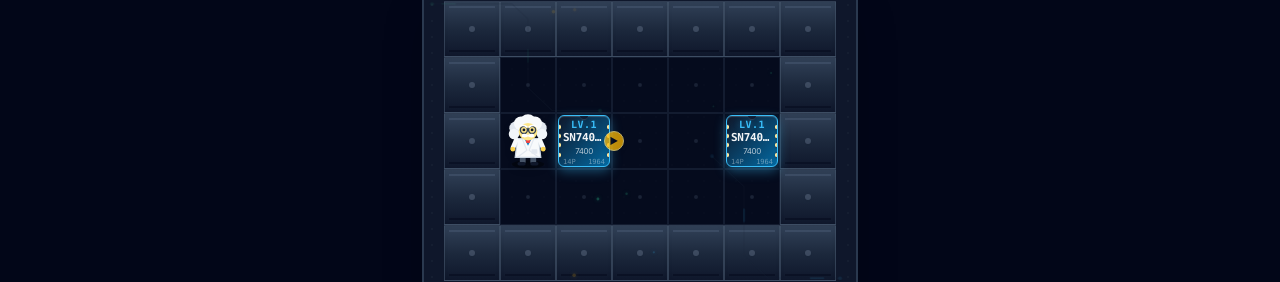
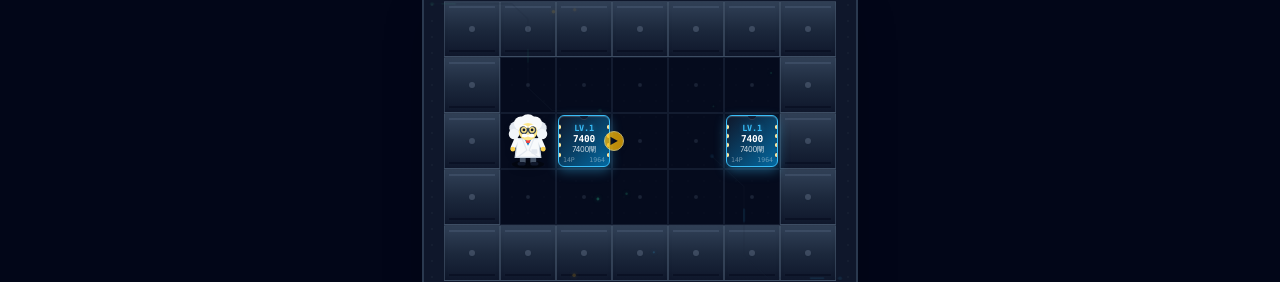
Before and after one commit to rocgyver/ChipLAB, a React (Vite) app: page / in a window 1280 px wide. Shown: the part 349-631 px from the top of the page. Built offline with nearby package versions, Linux system fonts and the light colour scheme; a web font is replaced by a local one.

Commit message:
feat: shorten chip codes and optimize font sizing for complete fit

```diff
--- a/src/components/ChipCard.tsx
+++ b/src/components/ChipCard.tsx
@@ -70,33 +70,33 @@ export const ChipCard: React.FC<ChipCardProps> = ({
         </div>
 
         {/* Chip Body Core */}
-        <div className="flex-1 flex flex-col items-center justify-center text-center px-1 z-10 w-full">
+        <div className="flex-1 flex flex-col items-center justify-center text-center px-0.5 z-10 w-full min-h-0 overflow-hidden">
           {/* Level Badge */}
           <div
-            className="text-[9px] sm:text-[10px] font-bold tracking-wider px-1 py-0.2 rounded font-mono uppercase leading-none mb-0.5"
+            className="text-[7.5px] sm:text-[8.5px] font-bold tracking-tight px-1 py-0.2 rounded font-mono uppercase leading-none mb-0.5"
             style={{
               color: def.borderColor,
-              textShadow: `0 0 6px ${def.glowColor}`,
+              textShadow: `0 0 5px ${def.glowColor}`,
             }}
           >
             {isSupercomputer ? '★ SUPER ★' : `LV.${level}`}
           </div>
 
           {/* Chip Code Silkscreen */}
-          <div className="text-[10px] sm:text-[11px] font-black tracking-tight text-white/95 font-mono leading-none truncate max-w-full">
+          <div className="text-[8.5px] sm:text-[9.5px] font-black tracking-tight text-white font-mono leading-none truncate max-w-full">
             {def.code}
           </div>
 
-          {/* Micro Subtitle / Name */}
+          {/* Micro Subtitle / Short Name */}
           {showDetails && size !== 'compact' && (
-            <div className="text-[8px] text-white/70 tracking-tighter truncate max-w-[90%] mt-0.5">
-              {def.name.split(' ')[0]}
+            <div className="text-[6.5px] sm:text-[7.5px] text-white/80 font-sans tracking-tighter truncate max-w-full mt-0.5 leading-none">
+              {def.shortName || def.name.split(' ')[0]}
             </div>
           )}
         </div>
 
         {/* Bottom Silkscreen bar */}
-        <div className="w-full px-1 pb-0.5 flex items-center justify-between text-[7px] text-white/40 font-mono">
+        <div className="w-full px-1 pb-0.5 flex items-center justify-between text-[6px] sm:text-[6.5px] text-white/40 font-mono leading-none">
           <span>{def.pins}P</span>
           <span>{def.year}</span>
         </div>
--- a/src/data/chipEncyclopedia.ts
+++ b/src/data/chipEncyclopedia.ts
@@ -4,7 +4,8 @@ export const CHIP_DEFINITIONS: Record<number, ChipDefinition> = {
   1: {
     level: 1,
     name: '7400 邏輯閘晶片',
-    code: 'SN7400N',
+    shortName: '7400閘',
+    code: '7400',
     year: '1964',
     specs: '4× 2-輸入 NAND 閘 · 14 支引腳',
     desc: '最基礎的 TTL 雙極性數位邏輯閘晶片。所有電腦架構的原子基石，由德州儀器開創標準。',
@@ -17,7 +18,8 @@ export const CHIP_DEFINITIONS: Record<number, ChipDefinition> = {
   2: {
     level: 2,
     name: '64K 靜態記憶體 (SRAM)',
-    code: 'HM6264P',
+    shortName: 'SRAM',
+    code: '6264',
     year: '1982',
     specs: '8K×8 Bit (64Kbit) · 28 支引腳',
     desc: '高速靜態隨機存取記憶體，為早期微型電腦與工控機箱提供暫存資料緩衝。',
@@ -30,7 +32,8 @@ export const CHIP_DEFINITIONS: Record<number, ChipDefinition> = {
   3: {
     level: 3,
     name: '8086 微處理器 CPU',
-    code: 'INTEL 8086',
+    shortName: '8086',
+    code: 'i8086',
     year: '1978',
     specs: '16 位元架構 · 29,000 電晶體 · 40 引腳',
     desc: '傳奇的 x86 架構開山鼻祖！開啟了 IBM PC 時代與微型電腦的黃金狂潮。',
@@ -43,7 +46,8 @@ export const CHIP_DEFINITIONS: Record<number, ChipDefinition> = {
   4: {
     level: 4,
     name: '80387 數學輔助運算器',
-    code: 'i80387DX',
+    shortName: '387FPU',
+    code: 'i80387',
     year: '1987',
     specs: '80 位元浮點運算 · 68 腳 PLCC 封裝',
     desc: '硬體等級的浮點數協同處理器，讓科學計算、3D 矩陣旋轉與工程模擬速度飆升十倍！',
@@ -56,7 +60,8 @@ export const CHIP_DEFINITIONS: Record<number, ChipDefinition> = {
   5: {
     level: 5,
     name: '486 DX2-66 高速處理器',
-    code: 'i486DX2',
+    shortName: '486DX',
+    code: 'i486',
     year: '1992',
     specs: '32 位元倍頻 · 120 萬電晶體 · 168 腳 PGA',
     desc: 'DOS 經典黃金時期的王牌晶片，整合一級快取與內建 FPU，流暢運行當時的 3D 與大型模擬。',
@@ -69,7 +74,8 @@ export const CHIP_DEFINITIONS: Record<number, ChipDefinition> = {
   6: {
     level: 6,
     name: '奔騰處理器 (Pentium MMX)',
-    code: 'P55C-200',
+    shortName: 'MMX',
+    code: 'P55C',
     year: '1997',
     specs: '超純量雙管線 · 450 萬電晶體 · 296 腳 SPGA',
     desc: '突破極限的多媒體延伸指令集（MMX），DOS 與 Windows 世代交替之際的傳奇巨作。',
@@ -82,7 +88,8 @@ export const CHIP_DEFINITIONS: Record<number, ChipDefinition> = {
   7: {
     level: 7,
     name: '量子神經運算單元 (QPU)',
-    code: 'NEURAL-Q1',
+    shortName: '量子核',
+    code: 'QPU-1',
     year: '2026',
     specs: '1024 量子位元糾纏核 · 光子超導匯流排',
     desc: '超導量子處理器，以量子疊加態秒殺傳統複雜拓撲運算與龐大數據矩陣。',
@@ -95,7 +102,8 @@ export const CHIP_DEFINITIONS: Record<number, ChipDefinition> = {
   8: {
     level: 8,
     name: '終極超級電腦 (Supercomputer)',
-    code: 'TITAN-MAX-1',
+    shortName: '超電腦',
+    code: 'TITAN',
     year: '巔峰',
     specs: 'ExaFLOPS 級算力 · 晶片合成的終極形態',
     desc: '由愛因斯坦博士在實驗室歷經百轉千迴、推動無數晶片後所凝聚出的終極超級電腦！',
--- a/src/types/game.ts
+++ b/src/types/game.ts
@@ -53,6 +53,7 @@ export interface GameSnapshot {
 export interface ChipDefinition {
   level: number;
   name: string;
+  shortName?: string;
   code: string;
   year: string;
   specs: string;
```
Also changed, not shown: 1 other file (tests, documents, lock files or other folders).
